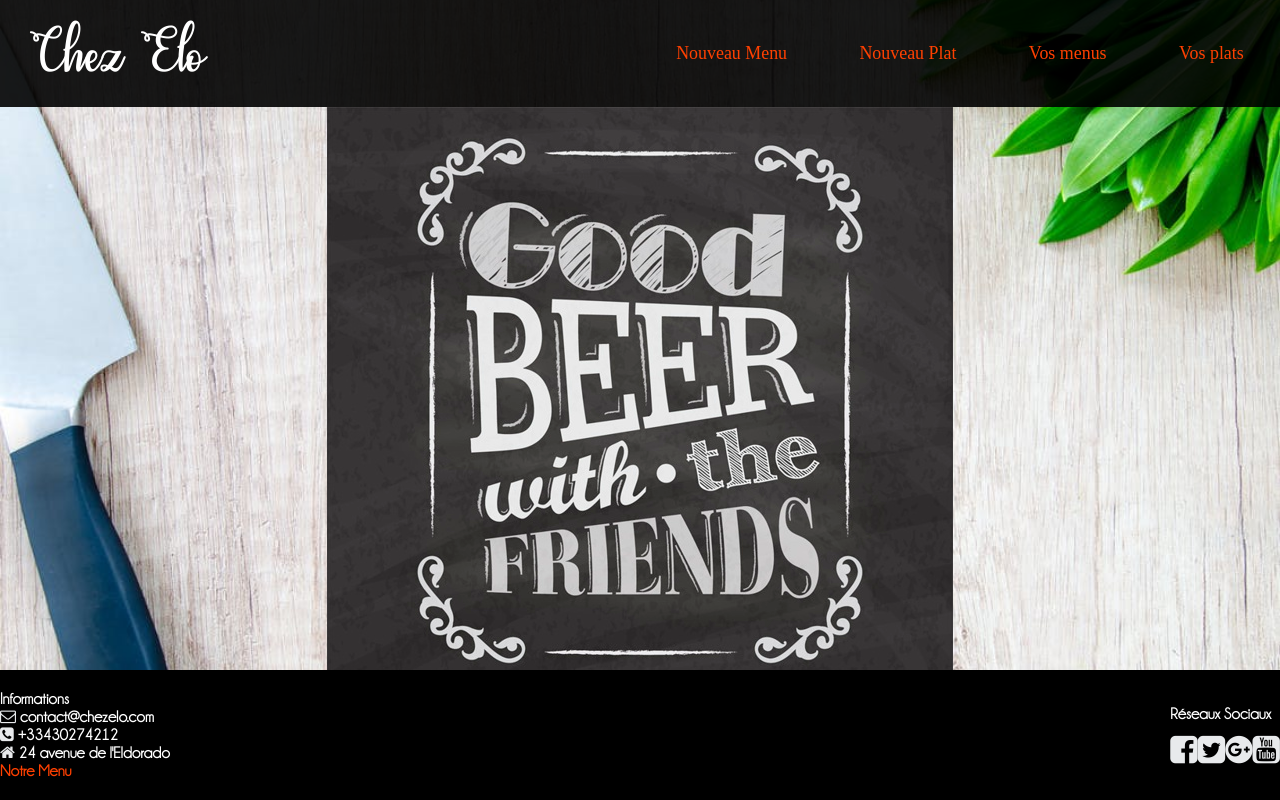
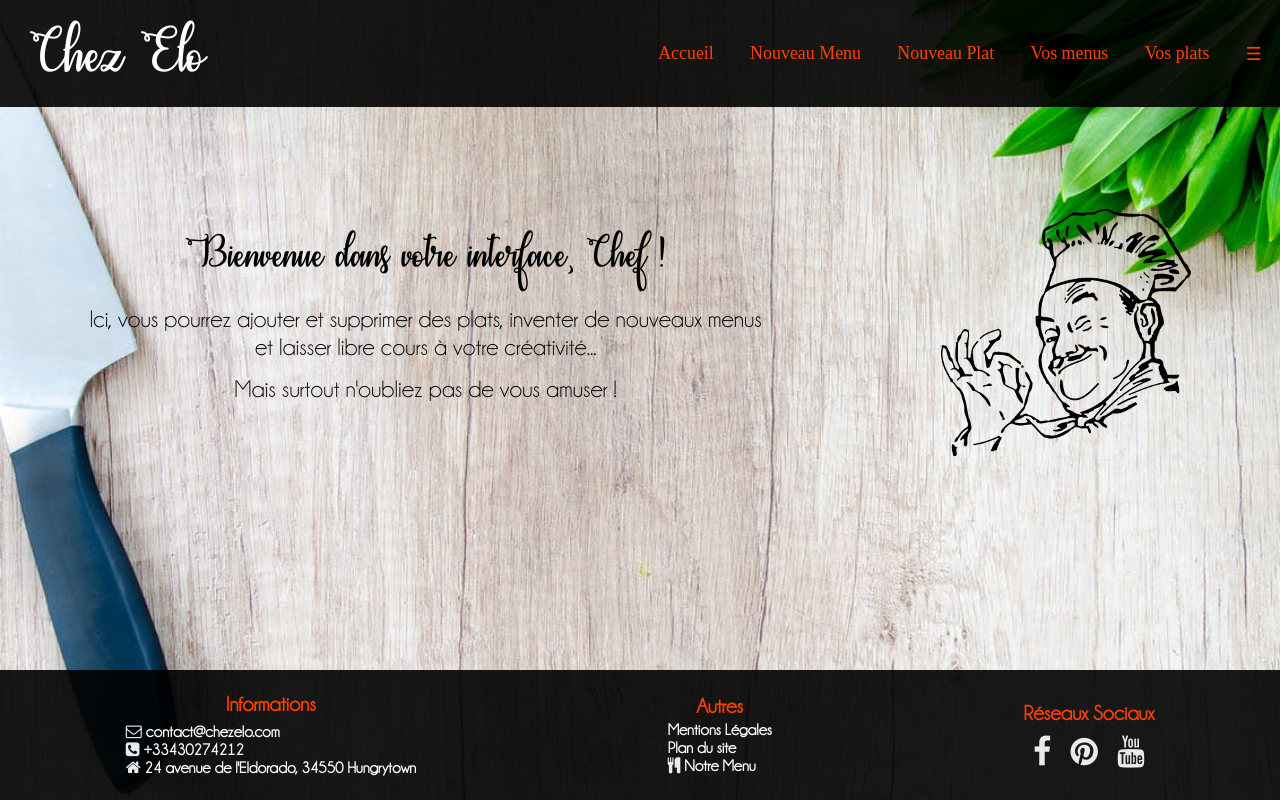
Before and after one commit to elo062/restaurant-bdd, a PHP site: page /accueil.php in a window 1280 px wide. Run offline with PHP 8.4, Linux system fonts and the light colour scheme.

Commit message:
ajout traitement.php

```diff
--- a/accueil.php
+++ b/accueil.php
@@ -1,6 +1,10 @@
 <?php require_once ("header.php"); ?>
 
-
-  <img src="assets/img/accueil-biere.jpg" alt="image accueil du site" title="Ici on est entre amis ;)" class = "img_centree"/>
-
+  <div class="accueil">
+    <div class="texte"><h1>Bienvenue dans votre interface, Chef !</h1>
+    <p>Ici, vous pourrez ajouter et supprimer des plats, inventer de nouveaux menus </br> et laisser libre cours à votre créativité...</p>
+    <p>Mais surtout n'oubliez pas de vous amuser !</p>
+  </div>
+  <div class="chef"><img src="assets/img/wink-chef.png" alt="Photo d'un chef faisant un clin d'oeil" title="You are the chef, chef!" /></div>
+  </div>
 <?php require_once ("footer.php"); ?>
--- a/assets/style.css
+++ b/assets/style.css
@@ -82,29 +82,61 @@ time, mark, audio, video {
 
 #menu a:hover{
 	color: white;
-	background-color: rgb(187,46,46);
-	background: -webkit-linear-gradient(left,#722,rgb(187,46,46) 15%,rgb(187,46,46) 95%,#722 100%);
-	background: -moz-linear-gradient(left,#722,rgb(187,46,46) 15%,rgb(187,46,46) 95%,#722 100%);
+	background-color: #ff4000;
+	background: -webkit-linear-gradient(left,#722,#ff4000 15%,#ff4000 95%,#722 100%);
+	background: -moz-linear-gradient(left,#722,#ff4000 15%,#ff4000 95%,#722 100%);
 	background: -o-linear-gradient(left,#722,#555 15%,#555 95%,#722 100%);
-	background: linear-gradient(to right,#722,rgb(187,46,46) 15%,rgb(187,46,46) 95%,#722 100%);
+	background: linear-gradient(to right,#722,#ff4000 15%,#ff4000 95%,#722 100%);
 }
 
-#accueil{
-font-family: "body";
-background-image: url("assets/img/accueil-biere.jpg");
-background-attachment: fixed;
-background-size: cover;
-background-position: center center;
-margin: auto;
-margin-top: 10%;
+/*Menu responsive :*/
+
+/* When the screen is less than 600 pixels wide, hide all links, except for the first one ("Home"). Show the link that contains should open and close the topnav (.icon) */
+@media screen and (max-width: 600px) {
+ .topnav a:not(:first-child) {display: none;}
+ .topnav a.icon {
+	 float: right;
+	 display: block;
+ }
 }
+
+/* The "responsive" class is added to the topnav with JavaScript when the user clicks on the icon. This class makes the topnav look good on small screens (display the links vertically instead of horizontally) */
+@media screen and (max-width: 600px) {
+ .topnav.responsive {position: relative;}
+ .topnav.responsive a.icon {
+	 position: absolute;
+	 right: 0;
+	 top: 0;
+ }
+ .topnav.responsive a {
+	 float: none;
+	 display: block;
+	 text-align: left;
+ }
+}
+
 
 /*fond des pages*/
 
-/*image page d'accueil*/
-.img_centree{
-	margin: auto;
-	display: block;
+/*texte page d'accueil*/
+.texte h1{
+	text-align: center;
+	font-family: "logo";
+	font-size: 3em;
+	margin-top: 2%;
+}
+
+.texte p{
+	text-align: center;
+	font-family: "body";
+	font-size: 1.5em;
+	margin-top: 2%;
+}
+
+.accueil{
+	display: flex;
+	justify-content: space-around;
+	margin-top: 8%;
 }
 
 /*image fond d'écran*/
@@ -121,7 +153,7 @@ body{
 	font-weight: bold;
 	font-size: 1.3em;
 	text-align: center;
-	margin-top: 10%;
+	margin-top: 3%;
 }
 
 .button{
@@ -135,23 +167,30 @@ body{
 
 /*Footer*/
 footer{
+	height: 130px;
 	font-family: "body";
 	font-weight: bold;
 	color: white;
 	font-size: 1em;
-	background-color: black;
+	background-color: rgba(0, 0, 0, 0.9);
 	position: fixed;
 	bottom: 0;
 	width: 100%;
 	display: flex;
-	justify-content: space-between;
-	height: 130px;
+	justify-content: space-around;
 	align-items: center;
 }
 
 #infos a{
 	text-decoration: none;
+	color: white;
+}
+
+#infos h1, #rs h1{
+	text-align: center;
+	font-size: 1.3em;
 	color: #ff4000;
+	margin-bottom: 2.5%;
 }
 
 #rs ul
@@ -159,13 +198,7 @@ footer{
     list-style-type: none;
 		display: flex;
 		justify-content: space-around;
-		margin-top: 11px;
-}
-
-#rs a
-{
-    text-decoration: none;
-    color: #760001;
+		margin-top: 9%;
 }
 
 .fa{
--- a/footer.php
+++ b/footer.php
@@ -3,17 +3,22 @@
             <h1>Informations</h1>
             <p><i class="fa fa-envelope-o" aria-hidden="true"></i> contact@chezelo.com</p>
             <p><i class="fa fa-phone-square" aria-hidden="true"></i> +33430274212</p>
-            <p><i class="fa fa-home" aria-hidden="true"></i> 24 avenue de l'Eldorado</p>
-            <p><a href="assets/img/restaurant-menu.jpg">Notre Menu</a></p>
+            <p><i class="fa fa-home" aria-hidden="true"></i> 24 avenue de l'Eldorado, 34550 Hungrytown</p>
+        </div>
+
+        <div id="infos">
+            <h1>Autres</h1>
+            <p><a href="#">Mentions Légales</p>
+            <p><a href="#">Plan du site</p>
+            <p><i class="fa fa-cutlery" aria-hidden="true"></i><a href="assets/img/restaurant-menu.jpg"> Notre Menu</a></p>
         </div>
 
         <div id="rs">
             <h1>Réseaux Sociaux</h1>
                 <ul>
-                    <li><a href="#" target="_blank"><i class="fa fa-facebook-square fa-2x" aria-hidden="true"></i></a></li>
-                    <li><a href="#" target="_blank"><i class="fa fa-twitter-square fa-2x" aria-hidden="true"></i></a></li>
-                    <li><a href="#" target="_blank"><i class="fa fa-google-plus-official fa-2x" aria-hidden="true"></i></a></li>
-                    <li><a href="#" target="_blank"><i class="fa fa-youtube-square fa-2x" aria-hidden="true"></i></a></li>
+                    <li><a href="#" target="_blank"><i class="fa fa-facebook fa-2x" aria-hidden="true"></i></a></li>
+                    <li><a href="#" target="_blank"><i class="fa fa-pinterest fa-2x" aria-hidden="true"></i></a></li>
+                    <li><a href="#" target="_blank"><i class="fa fa-youtube fa-2x" aria-hidden="true"></i></a></li>
                 </ul>
         </div>
     </footer>
--- a/header.php
+++ b/header.php
@@ -14,9 +14,11 @@
         <div class="haut">
         <h1 id="logo"><a href="accueil.php">Chez Elo</a></h1>
             <ul id="menu">
+                <li><a href="accueil.php">Accueil</a></li>
                 <li><a href="menu.php">Nouveau Menu</a></li>
                 <li><a href="plat.php">Nouveau Plat</a></li>
-                <li><a href="resulatMenu.php">Vos menus</a></li>
-                <li><a href="resultatPlat">Vos plats</a></li>
+                <li><a href="resultatMenu.php">Vos menus</a></li>
+                <li><a href="resultatPlat.php">Vos plats</a></li>
+                <li><a href="javascript:void(0);" class="icon" onclick="myFunction()">&#9776;</a></li>
             </ul>
         </div>
--- a/menu.php
+++ b/menu.php
@@ -7,7 +7,7 @@ require_once ("header.php");
 
 <!-- formulaire permettant d'ajouter un menu -->
 <div class="plat">
-  <form method="post" action="resultatMenu.php" enctype="multipart/form-data">
+  <form method="post" action="traitement.php" enctype="multipart/form-data">
    <p>
      <label for="nom">Entrez le nom de votre menu :</label>
         <input type="text" name="nom" id="nom" placeholder="Ex : menu dégustation" size="30" maxlength="30" value="" />
@@ -30,7 +30,7 @@ require_once ("header.php");
     $reponse->closeCursor(); // Termine le traitement de la requête
     ?>
 
-    <input type="submit" name="envoyer" value="Envoyer">
+    <input type="submit" name="envoyer" value="Envoyer" class="button">
   </form>
 </div>
 <?php require_once ("footer.php"); ?>
```
Also changed, not shown: config/connexion.php (+27 -13 lines), resultatMenu.php (+35 -51 lines), resultatPlat.php (+4 -4 lines), traitement.php (added, +33 -0 lines), assets/img/wink-chef.png (added), images/salade-cesar.jpg (deleted), updateMenu.php (added), 2 other files.
